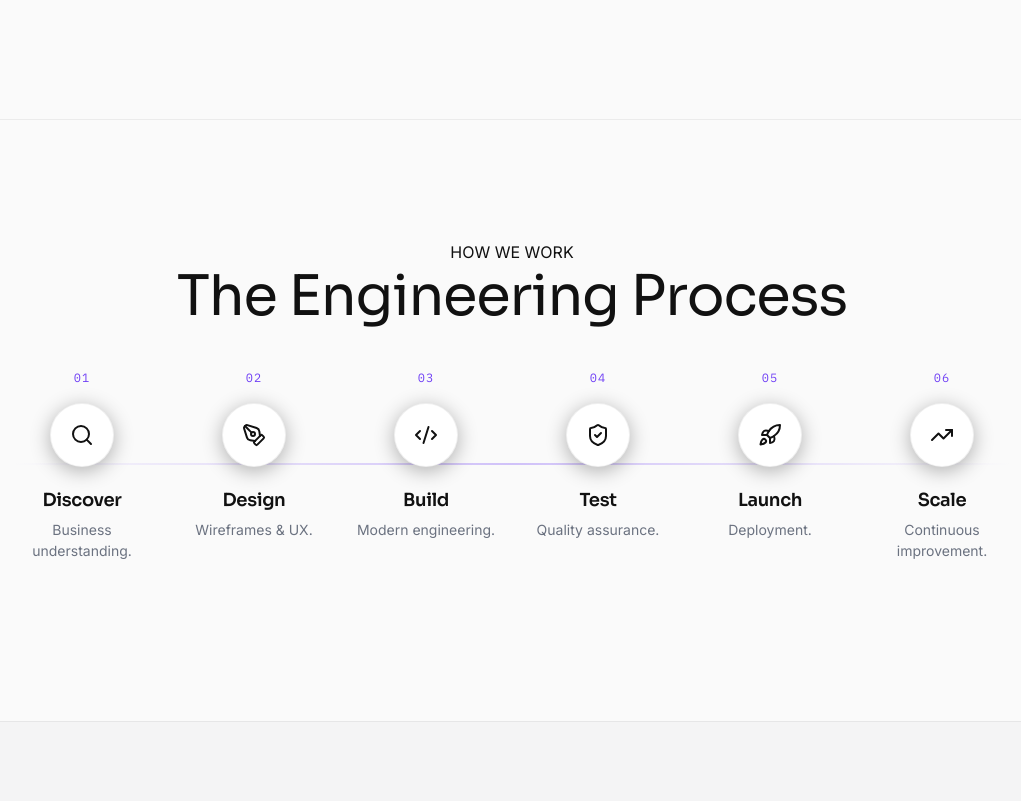
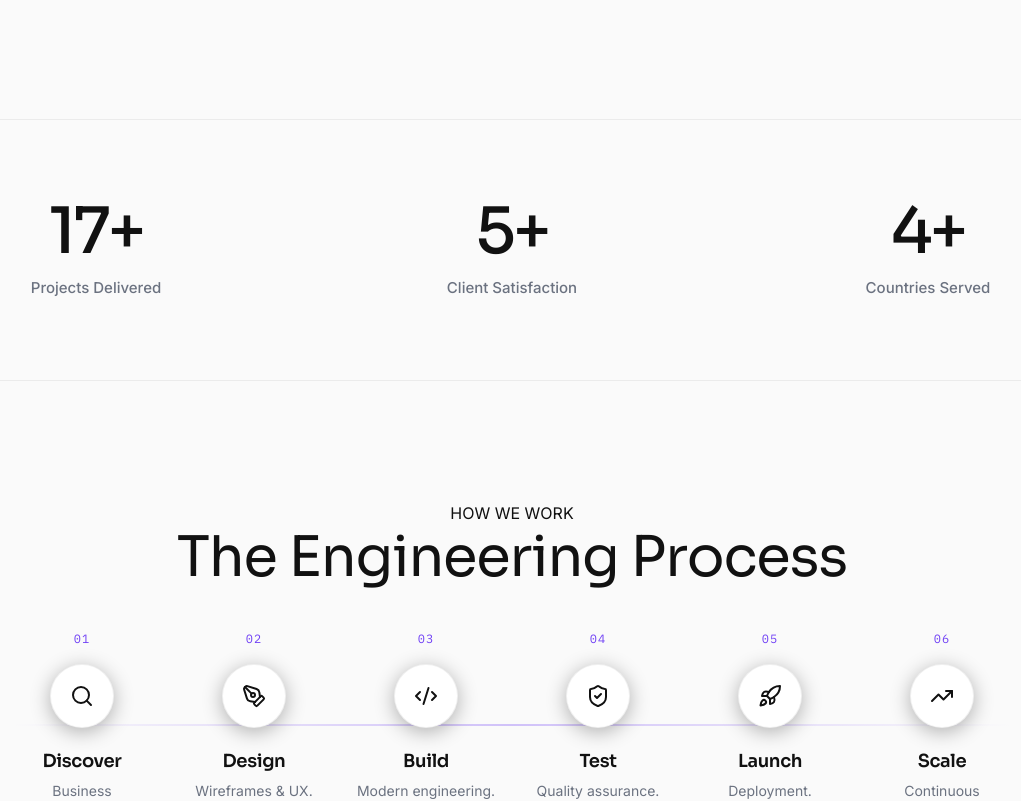
Before and after one commit to Manoharaya/codex-new, a React (Vite) app: page / in a window 1280 px wide. Shown: the part 3341-4142 px from the top of the page, without its empty margins (128-1149 px from the left). Built offline with nearby package versions, Linux system fonts and the light colour scheme.

Commit message:
Update stats section data and fix missing number visibility

```diff
--- a/src/components/Stats/Stats.css
+++ b/src/components/Stats/Stats.css
@@ -51,10 +51,6 @@
   color: var(--text-primary);
   line-height: 1;
   letter-spacing: -0.04em;
-  background: var(--gradient-magenta-indigo);
-  -webkit-background-clip: text;
-  -webkit-text-fill-color: transparent;
-  background-clip: text;
 }
 
 .stat-label {
--- a/src/components/Stats/Stats.jsx
+++ b/src/components/Stats/Stats.jsx
@@ -4,10 +4,9 @@ import { useRef } from 'react';
 import './Stats.css';
 
 const statsData = [
-  { label: 'Projects Delivered', value: 150, suffix: '+' },
-  { label: 'Years Combined Experience', value: 40, suffix: '+' },
-  { label: 'Client Satisfaction', value: 99, suffix: '%' },
-  { label: 'Countries Served', value: 12, suffix: '' }
+  { label: 'Projects Delivered', value: 17, suffix: '+' },
+  { label: 'Client Satisfaction', value: 5, suffix: '+' },
+  { label: 'Countries Served', value: 4, suffix: '+' }
 ];
 
 const Counter = ({ from, to, duration, suffix }) => {
--- a/src/pages/Home.jsx
+++ b/src/pages/Home.jsx
@@ -50,6 +50,7 @@ const Home = () => {
       </div>
       <div className="chapter-portfolio">
         {/* <FeaturedProjects /> */}
+        <Stats />
         <Process />
       </div>
       <div className="chapter-tech">
@@ -58,7 +59,6 @@ const Home = () => {
       <div className="chapter-about">
         <Industries />
         <Testimonials />
-        <Stats />
       </div>
       <div className="chapter-hero">
         <FinalCTA />
```
